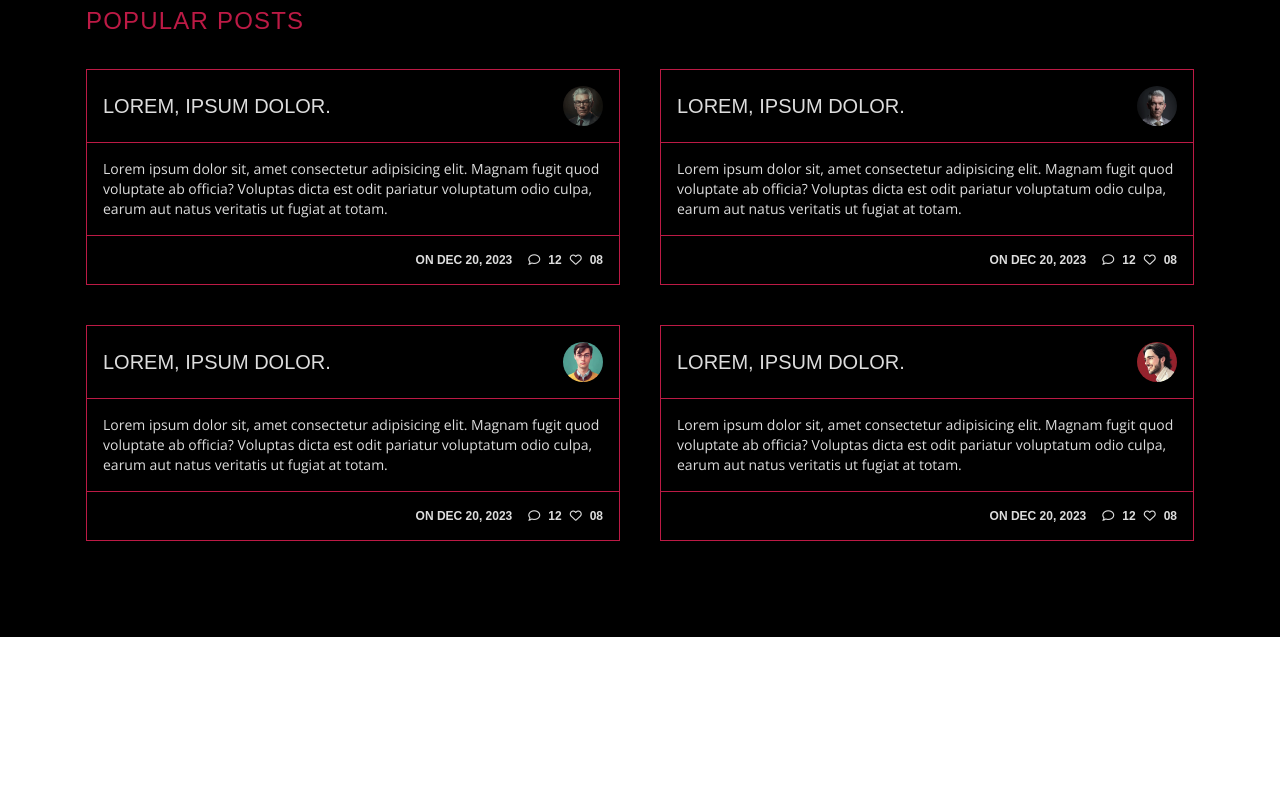
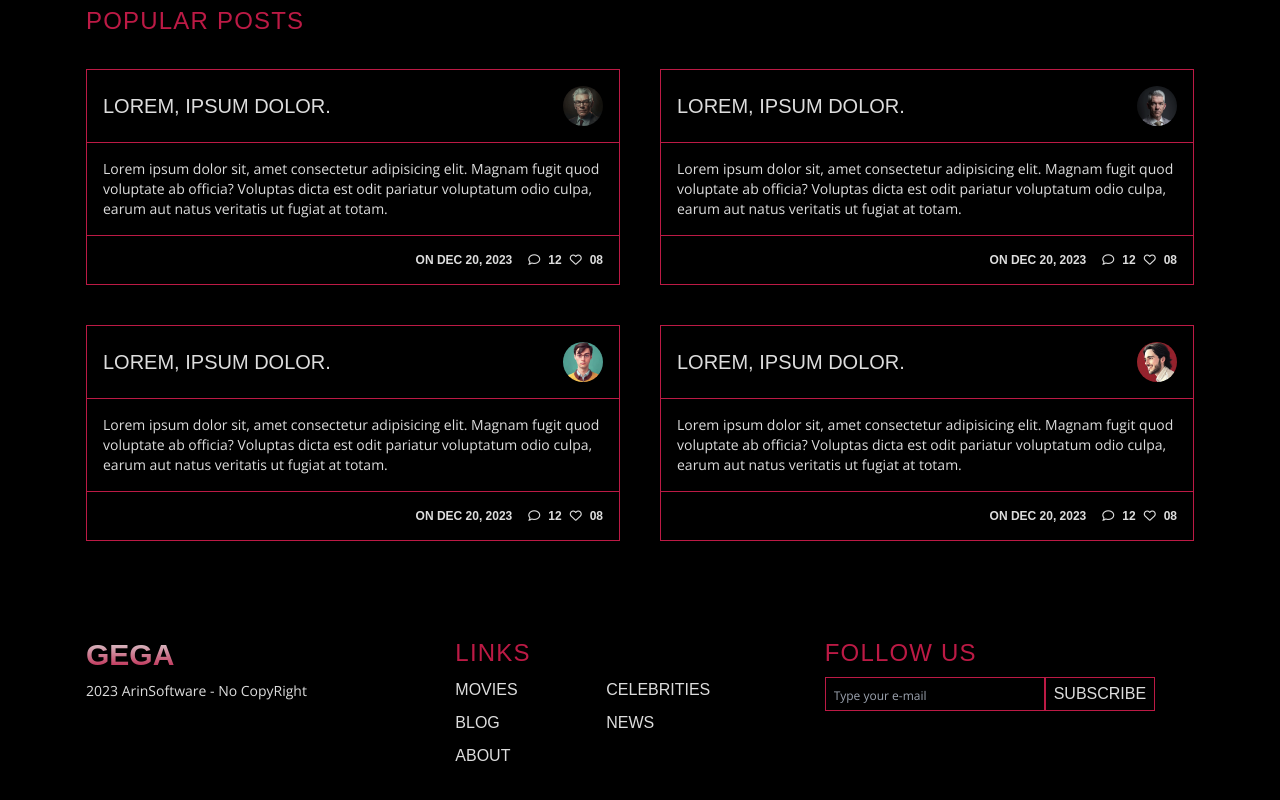
Before and after one commit to selimbiber/Exercises-For-CSS-Frameworks, a website: page FirstTailwindChallenge/public/index.html in a window 1280 px wide. Shown: the part 1967-2767 px from the top of the page. Before the commit the page ends 2604 px from the top, so only its background shows below. Drawn offline with nearby package versions, Linux system fonts and the light colour scheme; a web font is replaced by a local one.

Commit message:
Complete the Footer section

```diff
--- a/FirstTailwindChallenge/public/index.html
+++ b/FirstTailwindChallenge/public/index.html
@@ -605,7 +605,7 @@
 				</div>
 			</section>
 			<!-- Blog Subsection -->
-			<section class="py-24 bg-black text-gega-grey">
+			<section aria-label="blog" class="py-24 bg-black text-gega-grey">
 				<!-- // Container -->
 				<div class="container px-4">
 					<!-- // Title -->
@@ -724,5 +724,56 @@
 				</div>
 			</section>
 		</main>
+		<!-- FOOTER SECTION -->
+		<footer class="bg-black text-gega-grey">
+			<!-- // Container -->
+			<div class="container flex flex-col md:flex-row px-4 pb-8">
+				<!-- // Left Side -->
+				<article class="basis-1/3">
+					<a
+						href="#"
+						class="text-2l lg:text-3xl font-bold text-transparent bg-gradient-to-t bg-clip-text from-gega-red to-gega-grey"
+						>GEGA</a
+					>
+					<p class="text-sm mt-2">2023 ArinSoftware - No CopyRight</p>
+				</article>
+				<!-- // Mid Side -->
+				<div class="basis-1/3">
+					<h3 class="bg-transparent mb-2 text-gega-red">Links</h3>
+					<ul class="grid grid-cols-5 gap-2 uppercase">
+						<li class="col-span-2 hover:text-gega-melon duration-500">
+							<a href="#">Movies</a>
+						</li>
+						<li class="col-span-2 hover:text-gega-melon duration-500">
+							<a href="#">Celebrities</a>
+						</li>
+						<li class="col-span-2 hover:text-gega-melon duration-500">
+							<a href="#">Blog</a>
+						</li>
+						<li class="col-span-2 hover:text-gega-melon duration-500">
+							<a href="#">News</a>
+						</li>
+						<li class="col-span-2 hover:text-gega-melon duration-500">
+							<a href="#">About</a>
+						</li>
+					</ul>
+				</div>
+				<!-- // Right Side-->
+				<article class="basis-1/3">
+					<h3 class="bg-transparent mb-2 text-gega-red">FOLLOW US</h3>
+					<form action="" class="flex">
+						<input
+							class="py-1 px-2 bg-transparent border border-gega-red placeholder:text-xs outline-none"
+							placeholder="Type your e-mail"
+							type="text" />
+						<button
+							class="py-1 px-2 bg-transparent border border-gega-red bg-gega-red font-gemunu uppercase hover:bg-gega-melon duration-300 hover:text-gega-red"
+							type="submit">
+							Subscribe
+						</button>
+					</form>
+				</article>
+			</div>
+		</footer>
 	</body>
 </html>
```
Also changed, not shown: FirstTailwindChallenge/public/styles/main.css.
